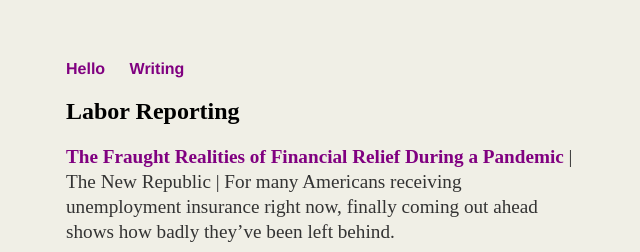
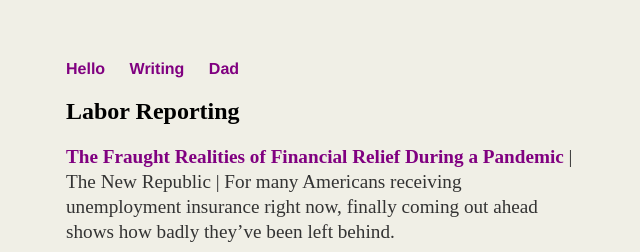
Before and after one commit to aonschwartz/aonschwartz.github.io, a Jekyll site: the page built from about/index.md, in a window 1280 px wide and 900 px high. Shown: the top 252 px of the window, without its empty margins (318-958 px from the left). Built offline with Jekyll 4.4.1, drawn with Linux system fonts in a browser that asks for light colours.

Commit message:
Update default.html

```diff
--- a/_layouts/default.html
+++ b/_layouts/default.html
@@ -13,6 +13,7 @@
 				<ul>
 						<li><a href="/">Hello</a></li>
 						<li><a href="/writing">Writing</a></li>
+						<li><a href="/dad">Dad</a></li>
 				</ul>
 		  </nav>
 			<div class="container">
```
